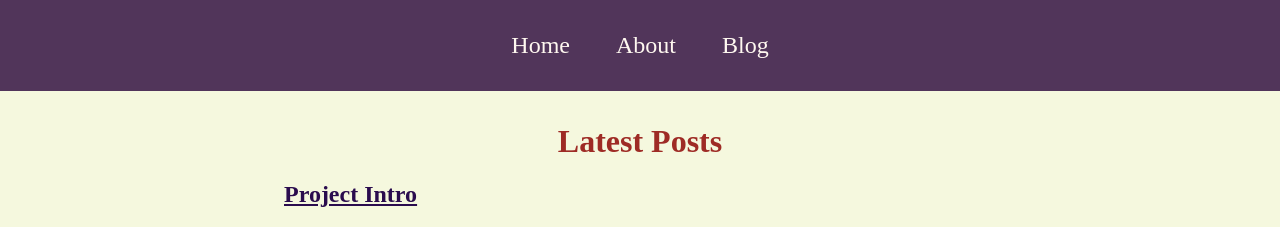
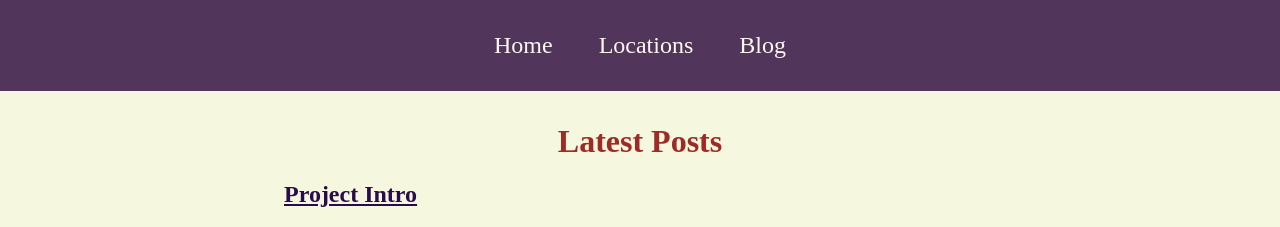
Before and after one commit to BNewing/capercaillie-capers, a Jekyll site: the page built from blog.html, in a window 1280 px wide. Shown: the top 227 px of the page. Built offline with Jekyll 4.4.1, drawn with Linux system fonts in a browser that asks for light colours; some web fonts are replaced.

Commit message:
Switches about page to location page

```diff
--- a/_data/navigation.yml
+++ b/_data/navigation.yml
@@ -1,6 +1,6 @@
 - name: Home
   link: /
-- name: About
-  link: /about.html
+- name: Locations
+  link: /locations.html
 - name: Blog
   link: /blog.html
--- a/about.html
+++ b/locations.html
@@ -1,8 +1,9 @@
 ---
 layout: default
-title: About
+title: Locations
 ---
 
-<h1>Hello</h1>
+<h1>Where do these birds live?</h1>
 <p>Test page boop</p>
+<p>Cool maps and stuff</p>
 <img src="https://cdn.pixabay.com/photo/2016/06/13/18/09/auerhahn-1454853_960_720.jpg" alt="Capercaillie" height="300px"/>
```
Also changed, not shown: 1 other file.
